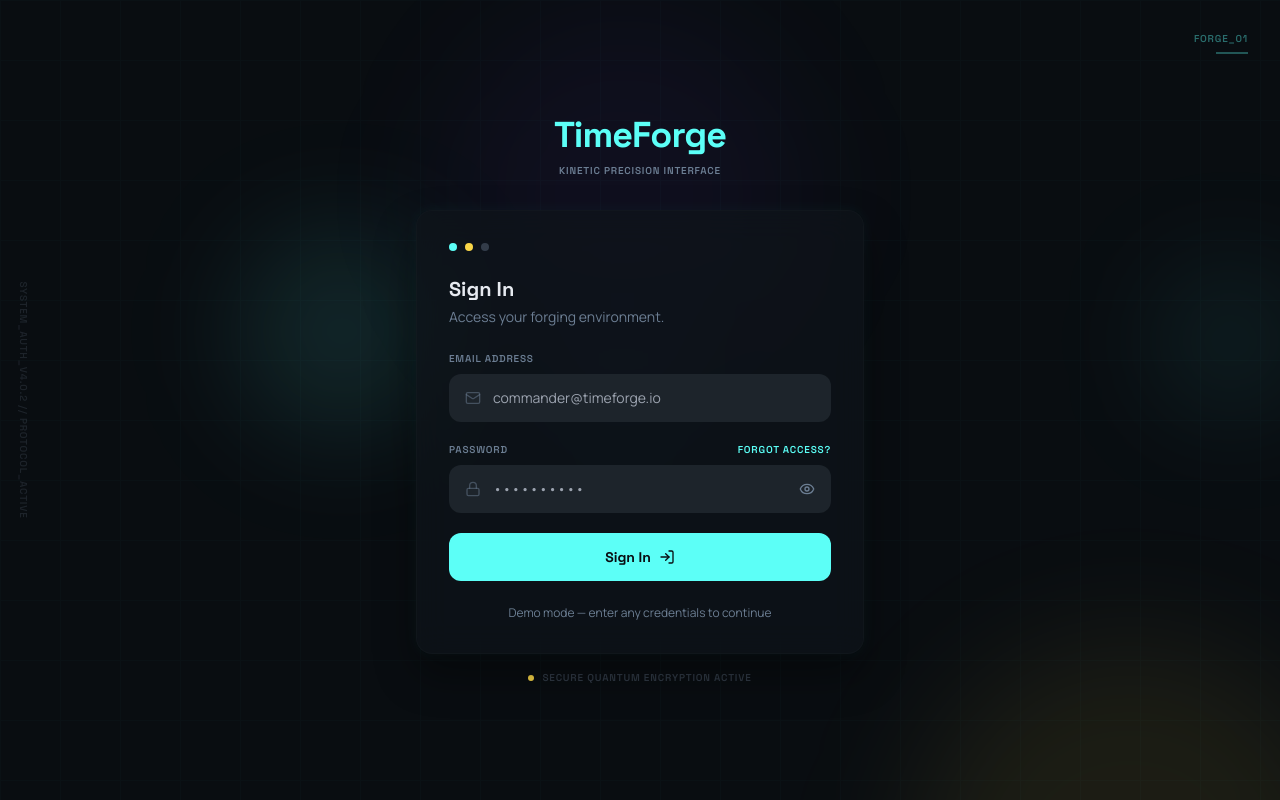
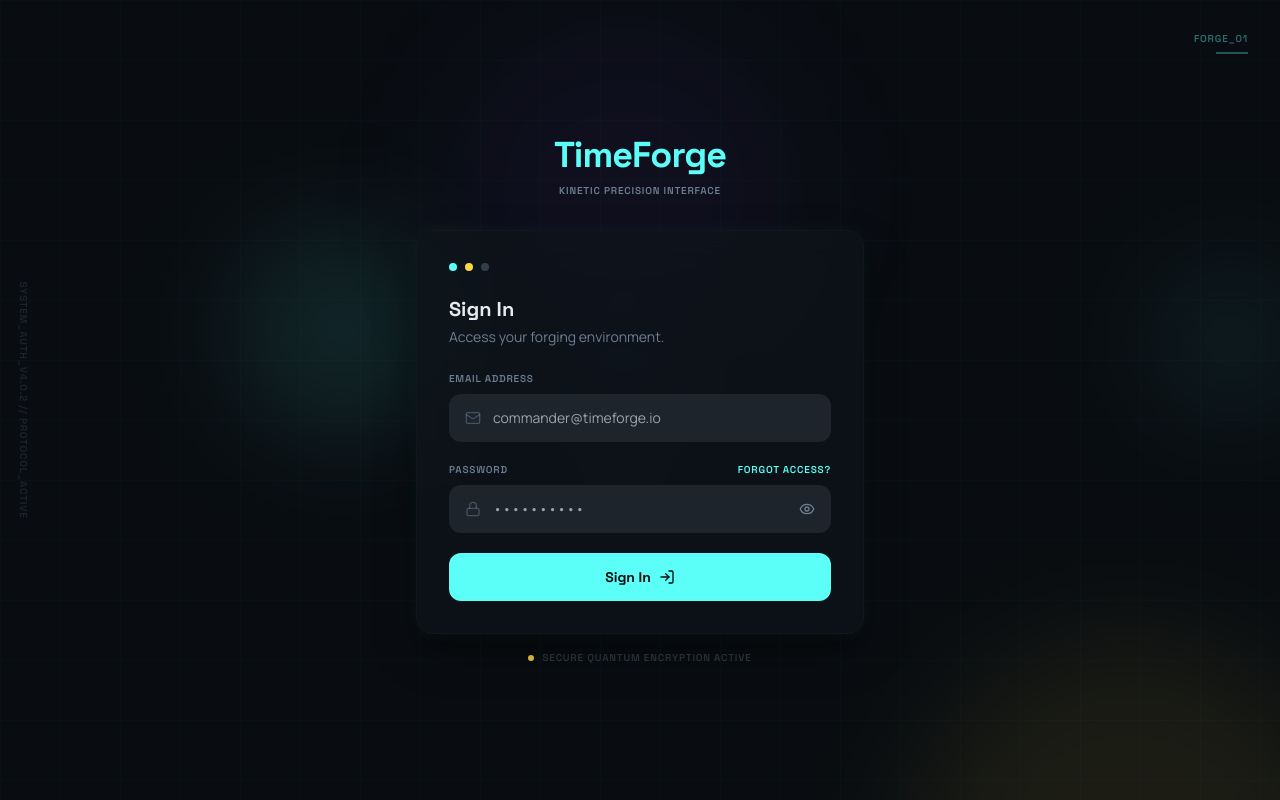
Before and after one commit to ranchikabilla-wq/TimeForge, a React (Vite) app: page /login in a window 1280 px wide. Built offline with nearby package versions, Linux system fonts and the light colour scheme.

Commit message:
Remove demo mode notice from login page

```diff
--- a/src/pages/LoginPage.tsx
+++ b/src/pages/LoginPage.tsx
@@ -99,10 +99,6 @@ export default function LoginPage() {
               {isLoading ? <div className="size-5 border-2 border-primary-foreground border-t-transparent rounded-full animate-spin" /> : <><span>Sign In</span><LogIn className="size-4" /></>}
             </button>
           </form>
-
-          <div className="mt-6 text-center">
-            <p className="text-xs text-muted-foreground">Demo mode — enter any credentials to continue</p>
-          </div>
         </div>
 
         <div className="text-center mt-4">
```
